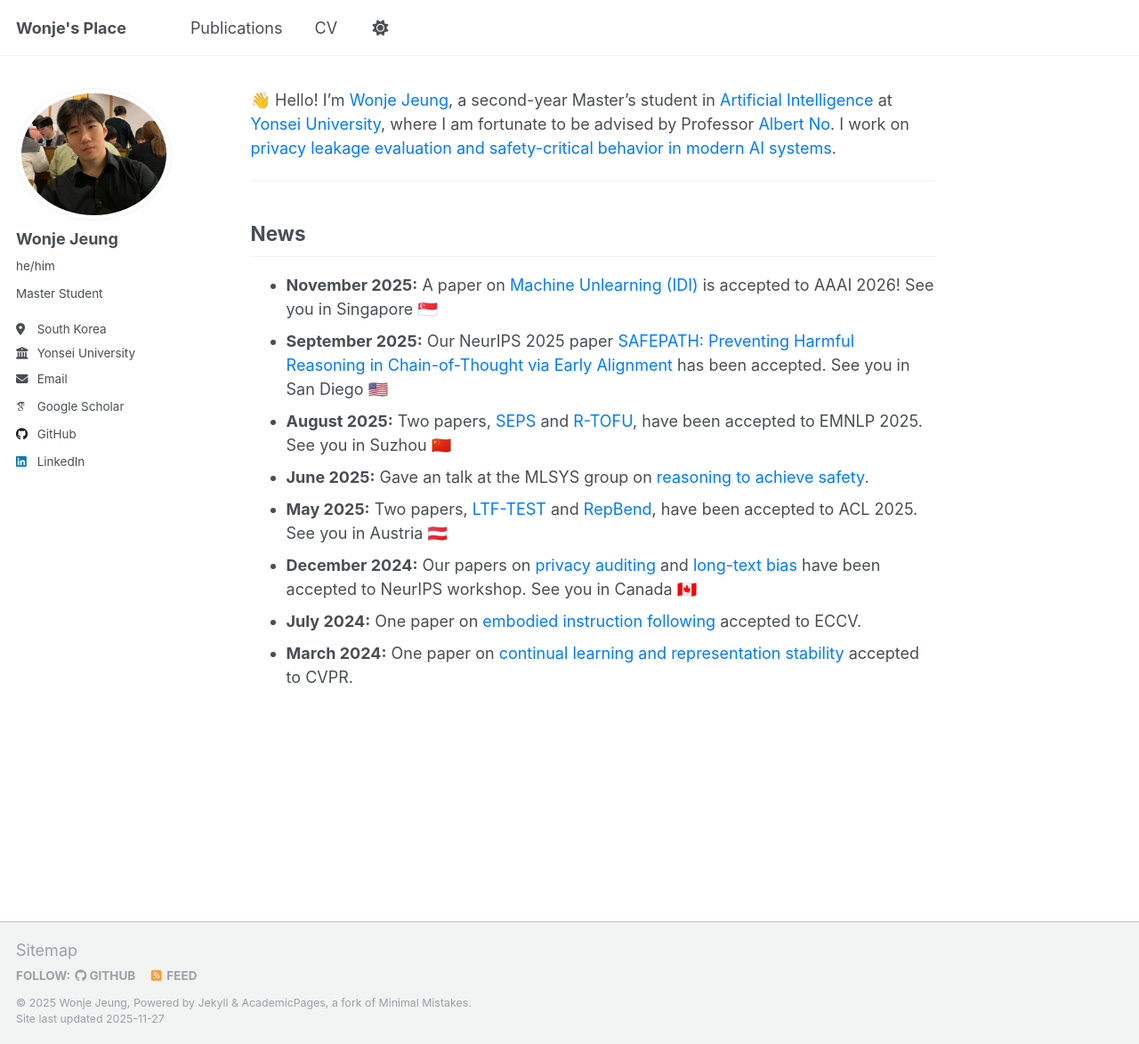
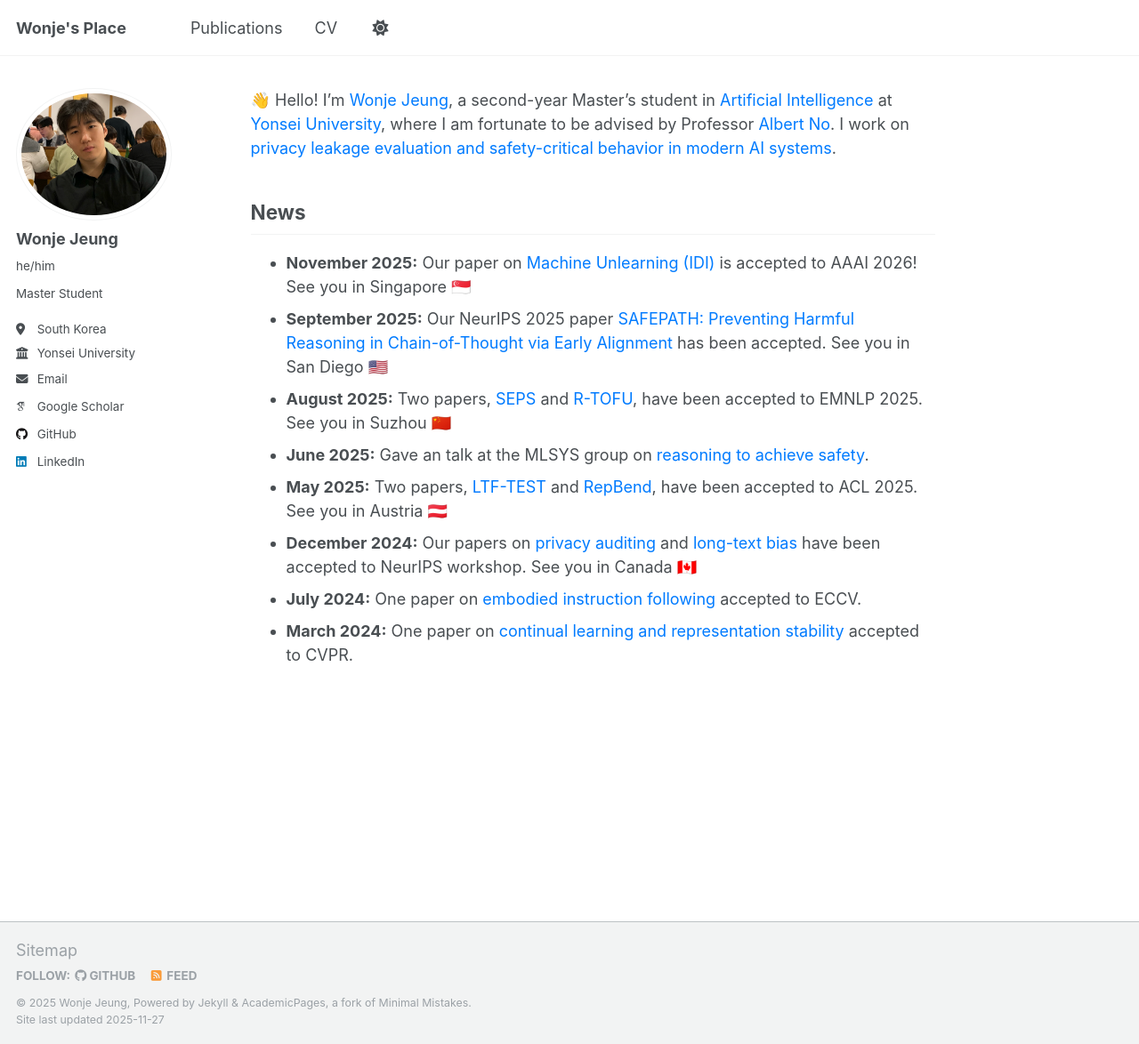
Before and after one commit to WonjeJeung/WonjeJeung.github.io, a Jekyll site: the page built from _pages/about.md, in a window 1280 px wide and 1174 px high. Shown: the whole window at 89% size. Built offline with Jekyll 4.4.1, drawn with Linux system fonts in a browser that asks for light colours; some web fonts are replaced.

Commit message:
news update

```diff
--- a/_pages/about.md
+++ b/_pages/about.md
@@ -17,10 +17,9 @@
 👋 Hello! I'm <span class="blue-text">Wonje Jeung</span>, a second-year Master's student in <span class="blue-text">Artificial Intelligence</span> at <span class="blue-text">Yonsei University</span>, where I am fortunate to be advised by Professor <span class="blue-text">Albert No</span>.
 I work on <span class="blue-text">privacy leakage evaluation and safety-critical behavior in modern AI systems</span>.
 
-<hr>
 <h2>News</h2>
 <ul>
-  <li><b>November 2025:</b> A paper on <span class="blue-text">Machine Unlearning (IDI)</span> is accepted to AAAI 2026! See you in Singapore 🇸🇬</li>
+  <li><b>November 2025:</b> Our paper on <span class="blue-text">Machine Unlearning (IDI)</span> is accepted to AAAI 2026! See you in Singapore 🇸🇬</li>
   <li><b>September 2025:</b> Our NeurIPS 2025 paper <span class="blue-text">SAFEPATH: Preventing Harmful Reasoning in Chain-of-Thought via Early Alignment</span> has been accepted. See you in San Diego 🇺🇸</li>
   <li><b>August 2025:</b> Two papers, <span class="blue-text">SEPS</span> and <span class="blue-text">R-TOFU</span>, have been accepted to EMNLP 2025. See you in Suzhou 🇨🇳</li>
   <li><b>June 2025:</b> Gave an talk at the MLSYS group on <span class="blue-text">reasoning to achieve safety</span>.</li>
```
